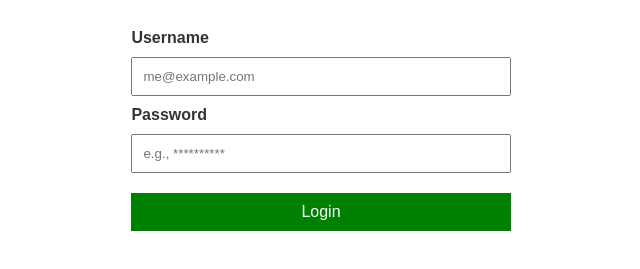
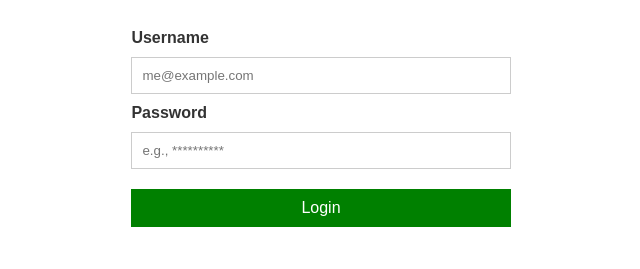
Before and after one commit to nobalmohan/sde-frontend, a plain HTML site: page index.html in a window 1280 px wide. Shown: the part 69-338 px from the top of the page, without its empty margins (319-959 px from the left). Drawn offline with Linux system fonts and the light colour scheme.

Commit message:
style changes

```diff
--- a/styles/home.css
+++ b/styles/home.css
@@ -55,6 +55,7 @@
     font-size: 12px;
     padding: 8px;
     border-radius: 5px;
+    cursor: pointer;
 }
 
 .home-container {
--- a/styles/index.css
+++ b/styles/index.css
@@ -29,6 +29,7 @@ form {
 input {
     padding: 10px;
     outline: none;
+    border: 1px solid #ccc;
 }
 
 .label-text {
```
